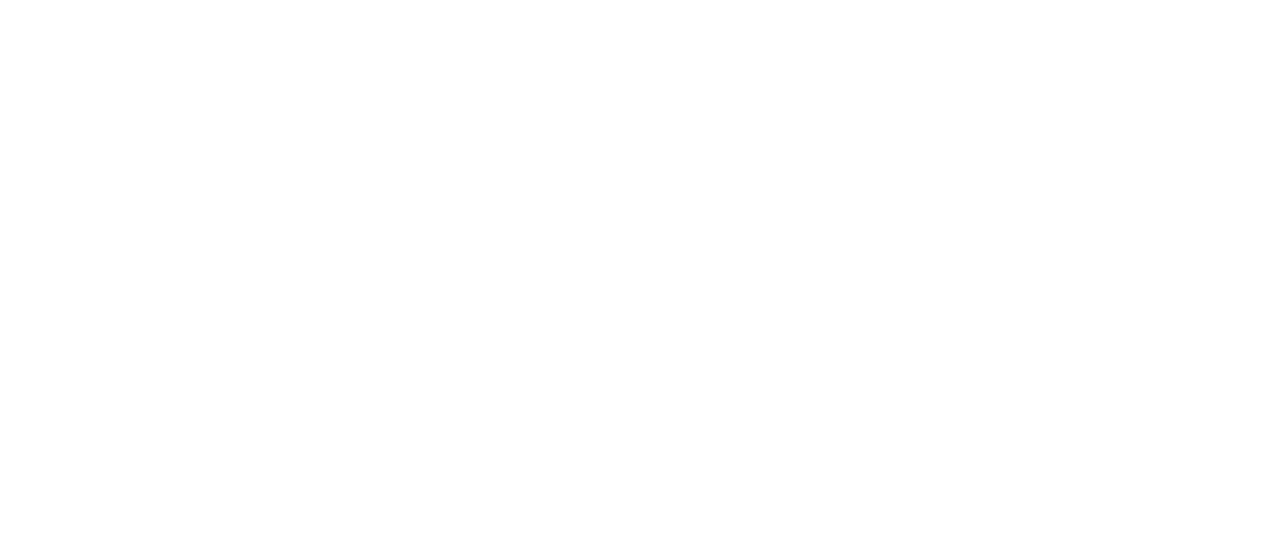
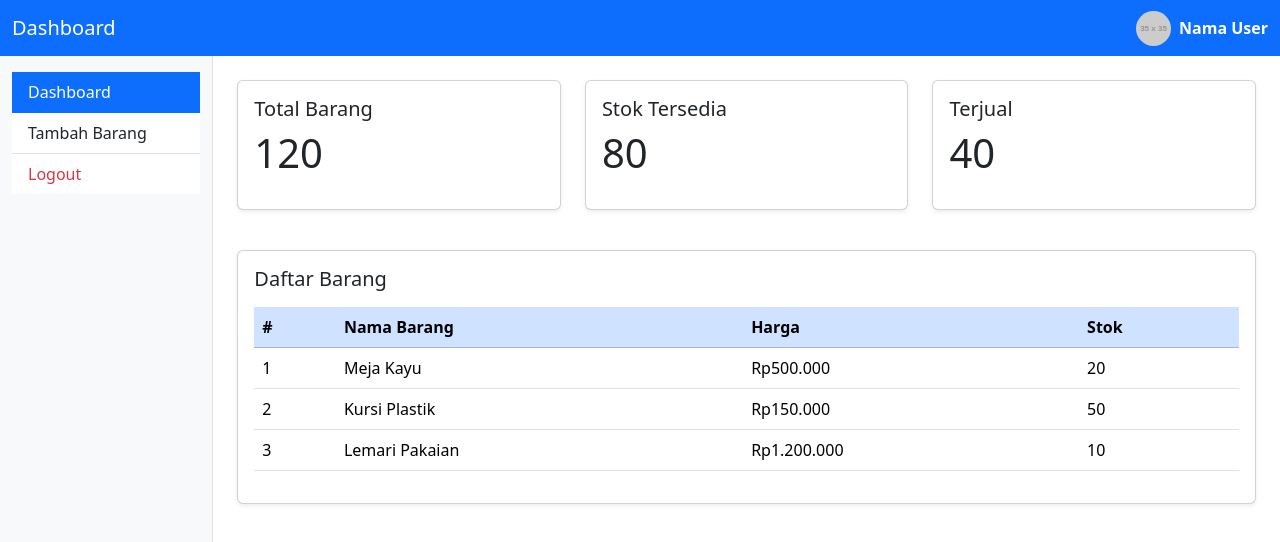
Before and after one commit to HuntNugie/react-frontend-ngk-barang, a React (Vite) app: page /dashboard in a window 1280 px wide. Before the commit this address had no page. Shown: the top 542 px of the page. Built offline with nearby package versions, Linux system fonts and the light colour scheme.

Commit message:
Dashboard:membuat tampilannya

```diff
--- a/src/App.jsx
+++ b/src/App.jsx
@@ -2,6 +2,8 @@
 import GuestLayout from "./layouts/Guest.layout";
 import {Login} from "./pages/Login";
 import {Register} from "./pages/Register";
+import ProtectedLayout from "./layouts/Protected.layout";
+import {Dashboard} from "./pages/admin/Dashboard";
 function App() {
     return (
         <>
@@ -12,6 +14,9 @@
                         <Route path="/login" element={<Login />} />
                         <Route path="/register" element={<Register />} />
                     </Route>
+                    <Route element={<ProtectedLayout />}>
+                        <Route path="/dashboard" element={<Dashboard />} />
+                    </Route>
                 </Routes>
             </BrowserRouter>
         </>
--- /dev/null
+++ b/src/components/admin/Navbar.jsx
@@ -0,0 +1,20 @@
+export const Navbar = () => {
+    return (
+        <nav className="navbar navbar-dark bg-primary">
+            <div className="container-fluid">
+                <button
+                    className="btn btn-outline-light me-3 d-lg-none"
+                    data-bs-toggle="offcanvas"
+                    data-bs-target="#sidebar"
+                >
+                    ☰
+                </button>
+                <a className="navbar-brand">Dashboard</a>
+                <div className="d-flex align-items-center">
+                    <img src="https://via.placeholder.com/35" className="rounded-circle me-2" alt="User" />
+                    <span className="text-white fw-semibold">Nama User</span>
+                </div>
+            </div>
+        </nav>
+    );
+};
--- /dev/null
+++ b/src/components/admin/Sidebar.jsx
@@ -0,0 +1,23 @@
+export const Sidebar = () => {
+    return (
+        <div className="offcanvas offcanvas-start bg-light" tabIndex={-1} id="sidebar">
+            <div className="offcanvas-header">
+                <h5 className="offcanvas-title">Menu</h5>
+                <button type="button" className="btn-close" data-bs-dismiss="offcanvas" />
+            </div>
+            <div className="offcanvas-body p-0">
+                <div className="list-group list-group-flush">
+                    <a href="dashboard.html" className="list-group-item list-group-item-action active">
+                        Dashboard
+                    </a>
+                    <a href="form_barang.html" className="list-group-item list-group-item-action">
+                        Tambah Barang
+                    </a>
+                    <a href="login.html" className="list-group-item list-group-item-action text-danger">
+                        Logout
+                    </a>
+                </div>
+            </div>
+        </div>
+    );
+};
--- /dev/null
+++ b/src/layouts/Protected.layout.jsx
@@ -0,0 +1,20 @@
+import { Outlet } from "react-router-dom";
+import { Navbar } from "../components/admin/Navbar";
+import { Sidebar } from "../components/admin/Sidebar";
+
+export default function ProtectedLayout() {
+    return (
+        <>
+            {/* NAVBAR ATAS */}
+            <Navbar/>
+            {/* SIDEBAR / OFFCANVAS */}
+           <Sidebar/>
+            {/* MAIN CONTENT */}
+            <div className="container-fluid">
+                <div className="row">
+                 <Outlet/>
+                </div>
+            </div>
+        </>
+    );
+}
--- /dev/null
+++ b/src/pages/admin/Dashboard.jsx
@@ -0,0 +1,80 @@
+export const Dashboard = () => {
+    return (
+        <>
+            {/* SIDEBAR VERSION DESKTOP */}
+            <div className="col-lg-2 bg-light d-none d-lg-block border-end" style={{minHeight: "100vh"}}>
+                <div className="list-group list-group-flush mt-3">
+                    <a href="dashboard.html" className="list-group-item list-group-item-action active">
+                        Dashboard
+                    </a>
+                    <a href="form_barang.html" className="list-group-item list-group-item-action">
+                        Tambah Barang
+                    </a>
+                    <a href="login.html" className="list-group-item list-group-item-action text-danger">
+                        Logout
+                    </a>
+                </div>
+            </div>
+            {/* KONTEN */}
+            <div className="col-lg-10 p-4">
+                <div className="row mb-4">
+                    <div className="col-md-4 mb-3">
+                        <div className="card shadow-sm p-3">
+                            <h5>Total Barang</h5>
+                            <p className="display-6">120</p>
+                        </div>
+                    </div>
+                    <div className="col-md-4 mb-3">
+                        <div className="card shadow-sm p-3">
+                            <h5>Stok Tersedia</h5>
+                            <p className="display-6">80</p>
+                        </div>
+                    </div>
+                    <div className="col-md-4 mb-3">
+                        <div className="card shadow-sm p-3">
+                            <h5>Terjual</h5>
+                            <p className="display-6">40</p>
+                        </div>
+                    </div>
+                </div>
+                <div className="card shadow-sm">
+                    <div className="card-body">
+                        <h5 className="card-title mb-3">Daftar Barang</h5>
+                        <div className="table-responsive">
+                            <table className="table table-hover">
+                                <thead className="table-primary">
+                                    <tr>
+                                        <th>#</th>
+                                        <th>Nama Barang</th>
+                                        <th>Harga</th>
+                                        <th>Stok</th>
+                                    </tr>
+                                </thead>
+                                <tbody>
+                                    <tr>
+                                        <td>1</td>
+                                        <td>Meja Kayu</td>
+                                        <td>Rp500.000</td>
+                                        <td>20</td>
+                                    </tr>
+                                    <tr>
+                                        <td>2</td>
+                                        <td>Kursi Plastik</td>
+                                        <td>Rp150.000</td>
+                                        <td>50</td>
+                                    </tr>
+                                    <tr>
+                                        <td>3</td>
+                                        <td>Lemari Pakaian</td>
+                                        <td>Rp1.200.000</td>
+                                        <td>10</td>
+                                    </tr>
+                                </tbody>
+                            </table>
+                        </div>
+                    </div>
+                </div>
+            </div>
+        </>
+    );
+};
--- /dev/null
+++ b/src/routes/protected.route.jsx
@@ -0,0 +1,4 @@
+
+export const protectedRoute = ()=>{
+
+}
```
